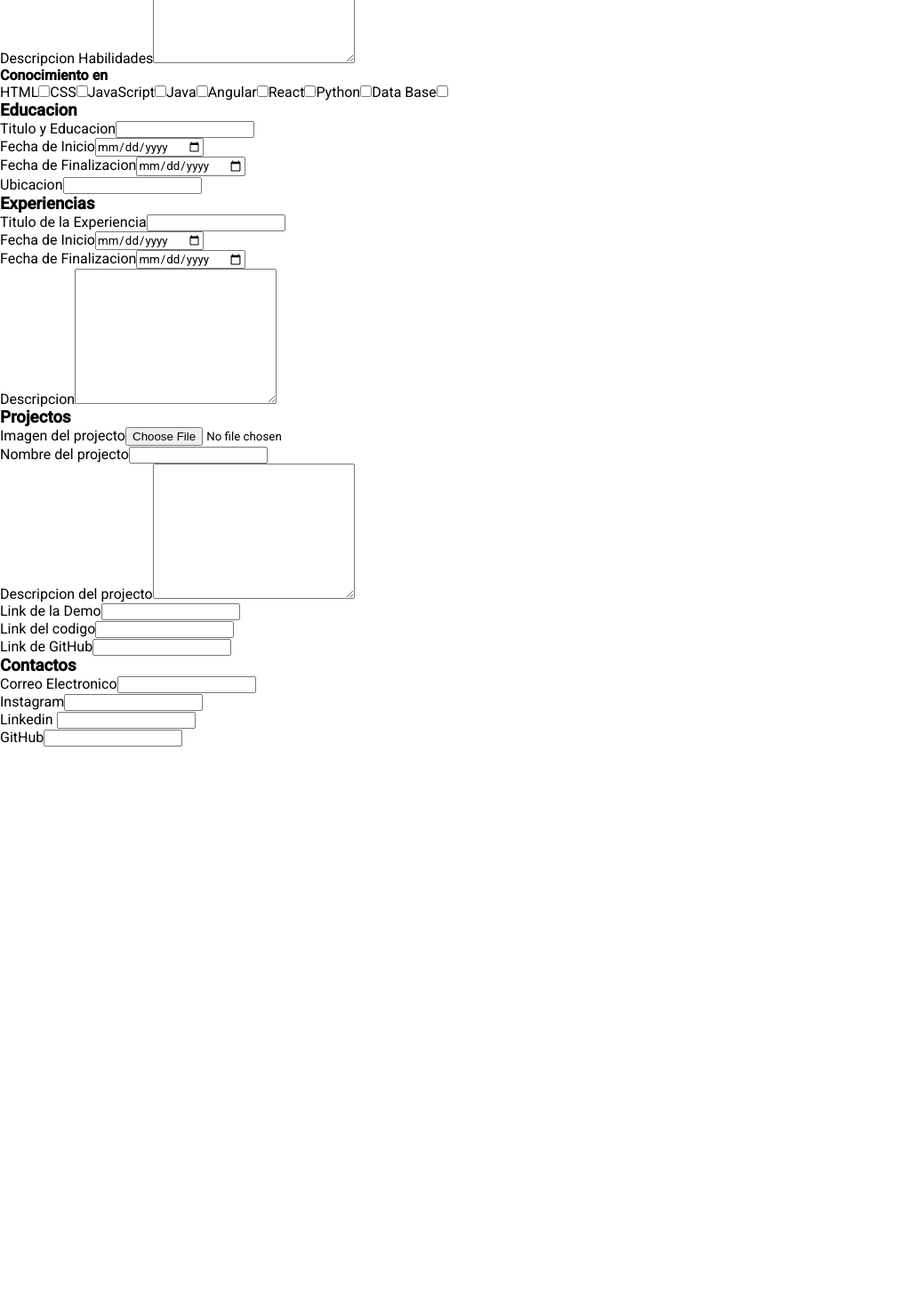
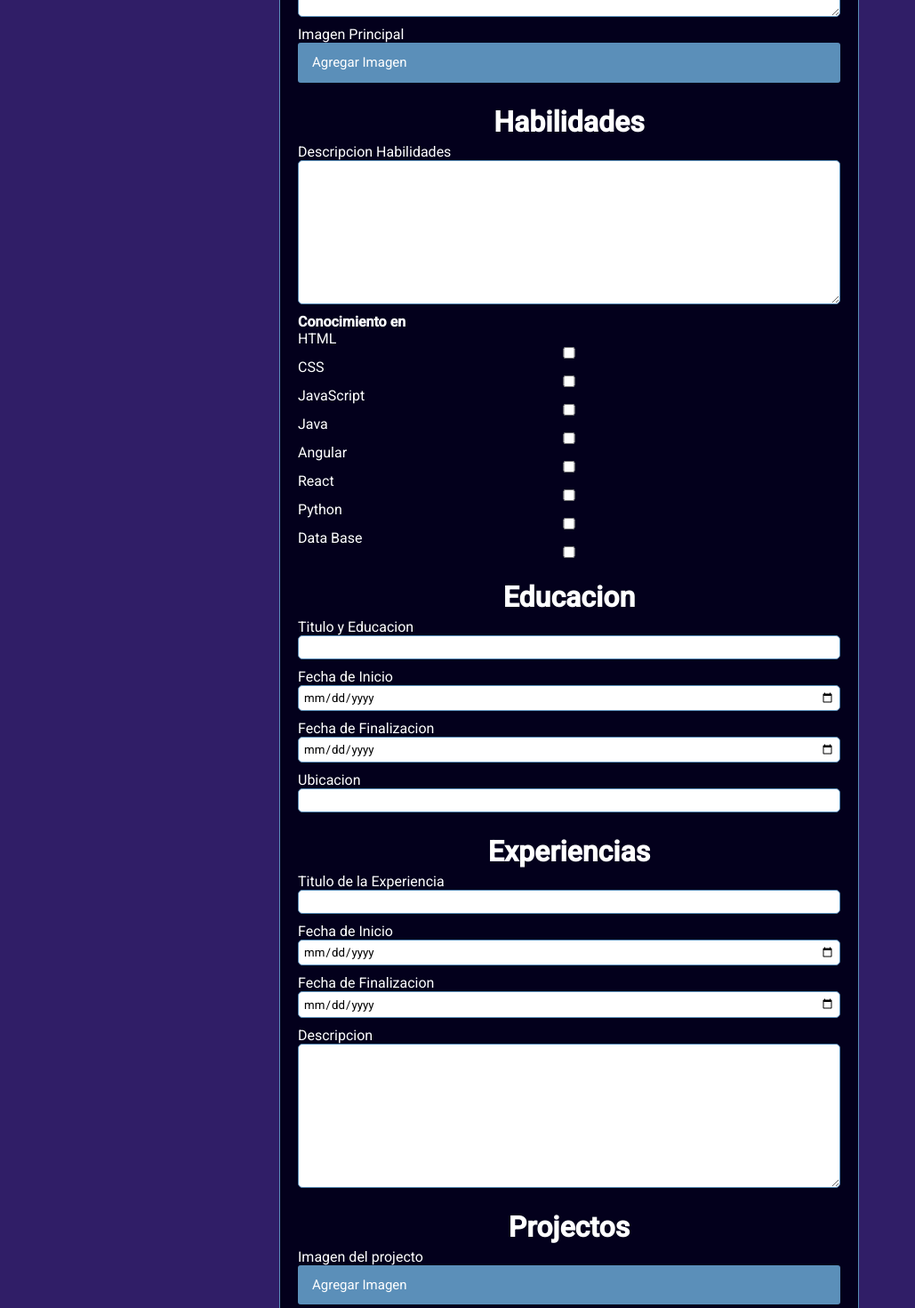
Before and after one commit to Xenock20/maqueta-frontend-angular, an Angular app: page /edit in a window 1280 px wide. Shown: the part 380-1850 px from the top of the page at 89% size, without its empty margins (0-1029 px from the left). Before the commit the page ends 1219 px from the top, so only its background shows below. Built offline with nearby package versions, Linux system fonts and the light colour scheme.

Commit message:
Add style form

```diff
--- a/src/app/components/edit-contact/edit-contact.component.css
+++ b/src/app/components/edit-contact/edit-contact.component.css
@@ -0,0 +1,5 @@
+.edit-contact{
+  display: flex;
+  flex-direction: column;
+  margin-bottom: 20px;
+}
--- a/src/app/components/edit-edu/edit-edu.component.css
+++ b/src/app/components/edit-edu/edit-edu.component.css
@@ -0,0 +1,5 @@
+.edit-edu{
+  display: flex;
+  flex-direction: column;
+  margin-bottom: 20px;
+}
--- a/src/app/components/edit-expe/edit-expe.component.css
+++ b/src/app/components/edit-expe/edit-expe.component.css
@@ -0,0 +1,5 @@
+.edit-expe{
+  display: flex;
+  flex-direction: column;
+  margin-bottom: 20px;
+}
--- a/src/app/components/edit-home/edit-home.component.css
+++ b/src/app/components/edit-home/edit-home.component.css
@@ -0,0 +1,31 @@
+.edit-home{
+  display: flex;
+  flex-direction: column;
+  margin-bottom: 20px;
+}
+
+.btn-add-img{
+  position: relative;
+  padding: 11px 16px;
+  font-size: 15px;
+  line-height: 1.5;
+  border-radius: 3px;
+  color: #fff;
+  background-color: #5B8FB9;
+  border: 0;
+  transition: 0.2s;
+  overflow: hidden;
+}
+
+input[type = "file"]{
+  cursor: pointer;
+  position: absolute;
+  left: 0%;
+  top: 0%;
+  transform: scale(3);
+  opacity: 0;
+}
+
+.btn-add-img:hover{
+  background-color: #4e7ba0;
+}
--- a/src/app/components/edit-home/edit-home.component.html
+++ b/src/app/components/edit-home/edit-home.component.html
@@ -16,7 +16,10 @@
   </div>
 
   <div class="form-control">
-    <label for="img-home">Imagen Principal</label>
-    <input type="file" name="img-home" id="img-home">
+    <p>Imagen Principal</p>
+    <div class="btn-add-img">
+      <label for="img-home" class="text-img">Agregar Imagen</label>
+      <input type="file" name="img-home" id="img-home" />
+    </div>
   </div>
 </div>
--- a/src/app/components/edit-project/edit-project.component.css
+++ b/src/app/components/edit-project/edit-project.component.css
@@ -0,0 +1,31 @@
+.edit-project{
+  display: flex;
+  flex-direction: column;
+  margin-bottom: 20px;
+}
+
+.btn-add-img{
+  position: relative;
+  padding: 11px 16px;
+  font-size: 15px;
+  line-height: 1.5;
+  border-radius: 3px;
+  color: #fff;
+  background-color: #5B8FB9;
+  border: 0;
+  transition: 0.2s;
+  overflow: hidden;
+}
+
+input[type = "file"]{
+  cursor: pointer;
+  position: absolute;
+  left: 0%;
+  top: 0%;
+  transform: scale(3);
+  opacity: 0;
+}
+
+.btn-add-img:hover{
+  background-color: #4e7ba0;
+}
--- a/src/app/components/edit-project/edit-project.component.html
+++ b/src/app/components/edit-project/edit-project.component.html
@@ -3,8 +3,11 @@
   <h3>Projectos</h3>
 
   <div class="form-control">
-    <label for="proj-img">Imagen del projecto</label>
-    <input type="file" name="proj-img" id="proj-img">
+    <p>Imagen del projecto</p>
+    <div class="btn-add-img">
+      <label for="proj-img" class="text-img">Agregar Imagen</label>
+      <input type="file" name="proj-img" id="proj-img">
+    </div>
   </div>
 
   <div class="from-control">
--- a/src/app/components/edit-skill/edit-skill.component.css
+++ b/src/app/components/edit-skill/edit-skill.component.css
@@ -0,0 +1,5 @@
+.edit-skill{
+  display: flex;
+  flex-direction: column;
+  margin-bottom: 20px;
+}
--- a/src/app/components/edit/edit.component.css
+++ b/src/app/components/edit/edit.component.css
@@ -0,0 +1,20 @@
+h1{
+  text-align: center;
+  font-size: 36px;
+}
+
+.cont-form{
+  padding: 10px;
+  width: 75%;
+  background-color: #03001C;
+  color: #FFF;
+  margin: 0px auto;
+  border-radius: 10px;
+  border: 1px solid #5B8FB9;
+}
+
+@media (min-width: 768px) {
+  .cont-form{
+    width: 50%;
+  }
+}
--- a/src/app/components/page/editpage/editpage.component.css
+++ b/src/app/components/page/editpage/editpage.component.css
@@ -0,0 +1,5 @@
+.page-edit{
+  background-color: #301E67;
+  color: #B6EADA;
+  padding: 10px;
+}
--- a/src/styles.css
+++ b/src/styles.css
@@ -313,6 +313,37 @@ footer{
   color: var(--font-color-primary);
 }
 
+/*Page Edit*/
+h3{
+  text-align: center;
+  font-size: 32px;
+}
+
+.form-control{
+  margin: 5px 10px;
+  display: flex;
+  flex-direction: column;
+}
+
+textarea{
+  max-width: 98%;
+  min-width: 98%;
+  min-height: 100px;
+  max-height: 150px;
+  outline: none;
+  padding: 5px;
+  border-radius: 5px;
+  border: 1px solid #5B8FB9;
+}
+
+input{
+  padding: 5px;
+  outline: none;
+  border: none;
+  border-radius: 5px;
+  border: 1px solid #5B8FB9;
+}
+
 /*Media Query*/
 
 @media (min-width: 590px) {
```
